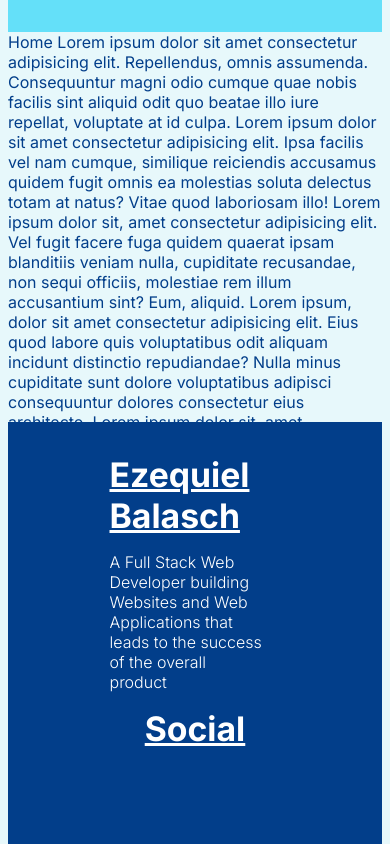
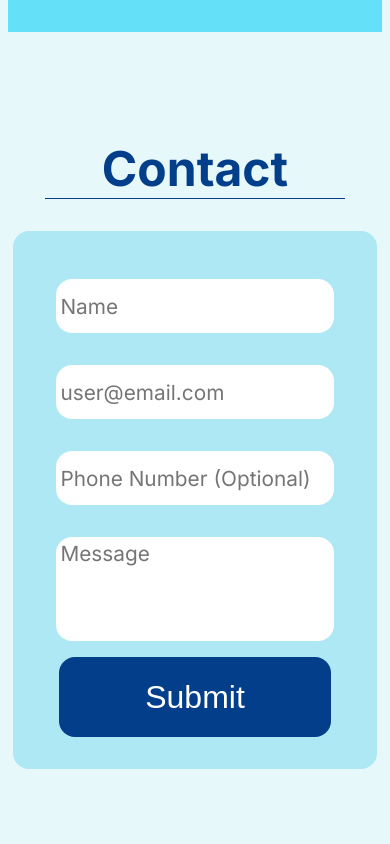
Before and after one commit to ezebalasch/Portfolio, a React (Vite) app: page / in a window 390 px wide. Shown: the part 3200-4044 px from the top of the page. Built offline with nearby package versions, Linux system fonts and the light colour scheme; some icons are missing; a web font is replaced by a local one.

Commit message:
Fix footer and add Contact component

```diff
--- a/package.json
+++ b/package.json
@@ -10,11 +10,15 @@
     "preview": "vite preview"
   },
   "dependencies": {
+    "@formspree/react": "^2.4.4",
+    "axios": "^1.4.0",
+    "nodemailer": "^6.9.4",
     "react": "^18.2.0",
     "react-awesome-reveal": "^4.2.5",
     "react-dom": "^18.2.0",
     "react-icons": "^4.10.1",
-    "react-router-dom": "^6.14.1"
+    "react-router-dom": "^6.14.1",
+    "sweetalert2": "^11.7.18"
   },
   "devDependencies": {
     "@types/react": "^18.2.14",
--- a/src/components/Contact/Contact.css
+++ b/src/components/Contact/Contact.css
@@ -2,4 +2,114 @@
 
 .contact {
   color: var(--color-primary);
+  height: 100vh;
+  position: relative;
+  display: flex;
+  flex-direction: column;
+  align-items: center;
+  justify-content: center;
+  padding: 0 6vh;
+  text-align: center;
 }
+
+.contact-header {
+  font-size: 3rem;
+  font-weight: 700;
+  border-bottom: 1px solid var(--color-primary);
+  width: 80%;
+}
+
+.contact-form-container {
+  background-color: var(--color-quinary);
+  border-radius: 1rem;
+  padding: 2rem;
+  margin-top: 2rem;
+  height: fit-content;
+  width: 80%;
+}
+
+.form {
+  display: flex;
+  align-items: center;
+  flex-direction: column;
+}
+
+input,
+textarea {
+  margin: 1rem;
+  width: 85%;
+  height: 3rem;
+  border-radius: 1rem;
+  border: 2px solid transparent;
+  font-family: "Inter", sans-serif;
+  color: var(--color-primary);
+  font-weight: 400;
+  font-size: 1.3rem;
+  transition: 0.2s linear;
+  resize: none;
+  outline: none;
+}
+
+.input-number {
+  -moz-appearance: textfield;
+  appearance: textfield;
+
+  &::-webkit-inner-spin-button,
+  &::-webkit-outer-spin-button {
+    -webkit-appearance: none;
+    margin: 0;
+  }
+
+  &[type="number"] {
+    -moz-appearance: textfield;
+    appearance: textfield;
+  }
+}
+
+textarea {
+  height: 6rem;
+}
+
+input:focus,
+textarea:focus {
+  border: 2px solid var(--color-primary);
+}
+
+.input-button {
+  background: var(--color-primary);
+  color: #fff;
+  cursor: pointer;
+  font-size: 2rem;
+  height: 5rem;
+  transition: 0.2s;
+  width: 17rem;
+  border-radius: 1rem;
+  border: none;
+}
+
+.input-button:hover {
+  background: transparent;
+  color: var(--color-primary);
+  border: 3px solid var(--color-primary);
+}
+
+.input-button:focus {
+  transform: scale(0.8);
+}
+
+.custom-title {
+  font-family: "Inter", sans-serif;
+}
+
+@media (max-width: 500px) {
+  .contact {
+    padding: 0;
+  }
+  .contact-form-container {
+    width: 80%;
+  }
+  input,
+  textarea {
+    width: 90%;
+  }
+}
--- a/src/components/Contact/Contact.jsx
+++ b/src/components/Contact/Contact.jsx
@@ -1,7 +1,123 @@
+import { useState } from "react";
+import Swal from "sweetalert2";
 import "./Contact.css";
 
+import { useForm, ValidationError } from "@formspree/react";
+
 const Contact = () => {
-  return <div className="contact">Contact</div>;
+  const [formData, setFormData] = useState({
+    name: "",
+    email: "",
+    number: "",
+    message: "",
+  });
+
+  const resetForm = () => {
+    setFormData({
+      name: "",
+      email: "",
+      number: "",
+      message: "",
+    });
+  };
+
+  const handleChange = (e) => {
+    const { name, value } = e.target;
+    setFormData((prevData) => ({
+      ...prevData,
+      [name]: value,
+    }));
+  };
+
+  const [state, handleSubmit] = useForm("mleydwok");
+
+  const handleFormSubmit = async (e) => {
+    e.preventDefault();
+    try {
+      await handleSubmit(e);
+      Swal.fire({
+        position: "top-end",
+        icon: "success",
+        title: "Your email has been sended",
+        showConfirmButton: false,
+        timer: 1500,
+        customClass: {
+          title: "custom-title",
+        },
+      });
+
+      resetForm();
+    } catch (error) {
+      Swal.fire({
+        icon: "error",
+        title: "Oops...",
+        text: "Something went wrong!",
+        footer: "Please try again",
+        customClass: {
+          title: "custom-title",
+        },
+      });
+    }
+  };
+
+  return (
+    <div className="contact">
+      <div className="contact-header">Contact</div>
+      <div className="contact-form-container">
+        <form className="form" onSubmit={handleFormSubmit}>
+          <input
+            className="input-name"
+            type="text"
+            name="name"
+            placeholder="Name"
+            value={formData.name}
+            onChange={handleChange}
+            required
+          />
+          <input
+            className="input-email"
+            type="email"
+            name="email"
+            placeholder="user@email.com"
+            value={formData.email}
+            onChange={handleChange}
+            required
+          />
+          <input
+            className="input-number"
+            type="number"
+            name="number"
+            placeholder="Phone Number (Optional)"
+            value={formData.number}
+            onChange={handleChange}
+          />
+          <textarea
+            className="input-textarea"
+            name="message"
+            cols={15}
+            rows={5}
+            placeholder="Message"
+            value={formData.message}
+            onChange={handleChange}
+            required
+          />
+          <ValidationError prefix="Email" field="email" errors={state.errors} />
+          <ValidationError
+            prefix="Message"
+            field="message"
+            errors={state.errors}
+          />
+          <button
+            className="input-button"
+            type="submit"
+            disabled={state.submitting}
+          >
+            Submit
+          </button>
+        </form>
+      </div>
+    </div>
+  );
 };
 
 export default Contact;
--- a/src/components/Footer/Footer.css
+++ b/src/components/Footer/Footer.css
@@ -16,10 +16,9 @@
   display: flex;
   align-items: center;
   justify-content: space-around;
-  flex-wrap: wrap;
   padding: 1rem;
   height: 70%;
-  z-index: -3;
+  z-index: 1;
 }
 
 .first-column {
@@ -83,3 +82,9 @@
   display: flex;
   height: 30%;
 }
+
+@media (max-width: 992px) {
+  .table-footer {
+    padding: 0;
+  }
+}
--- a/src/components/Footer/Footer.jsx
+++ b/src/components/Footer/Footer.jsx
@@ -5,7 +5,6 @@ import { Fade } from "react-awesome-reveal";
 const Footer = () => {
   return (
     <div className="footer-container">
-      <Fade direction="up" cascade>
       <div className="table-footer">
         <div className="first-column">
           <span>Ezequiel Balasch</span>
@@ -38,7 +37,6 @@ const Footer = () => {
           </div>
         </div>
       </div>
-      </Fade>
       <div className="bottom-data">© Copyright 2023</div>
     </div>
   );
--- a/src/components/Home/Home.jsx
+++ b/src/components/Home/Home.jsx
@@ -2,6 +2,7 @@ import "./Home.css";
 import { Fade } from "react-awesome-reveal";
 import Dropdown from "./Dropdown/Dropdown";
 import ProfileCard from "./ProfileCard/ProfileCard";
+import Contact from "../Contact/Contact";
 
 const Home = () => {
   return (
@@ -25,25 +26,7 @@ const Home = () => {
       </div>
       <div className="projects-container">row</div>
 
-      <div className="home">
-        Home Lorem ipsum dolor sit amet consectetur adipisicing elit.
-        Repellendus, omnis assumenda. Consequuntur magni odio cumque quae nobis
-        facilis sint aliquid odit quo beatae illo iure repellat, voluptate at id
-        culpa. Lorem ipsum dolor sit amet consectetur adipisicing elit. Ipsa
-        facilis vel nam cumque, similique reiciendis accusamus quidem fugit
-        omnis ea molestias soluta delectus totam at natus? Vitae quod laboriosam
-        illo! Lorem ipsum dolor sit, amet consectetur adipisicing elit. Vel
-        fugit facere fuga quidem quaerat ipsam blanditiis veniam nulla,
-        cupiditate recusandae, non sequi officiis, molestiae rem illum
-        accusantium sint? Eum, aliquid. Lorem ipsum, dolor sit amet consectetur
-        adipisicing elit. Eius quod labore quis voluptatibus odit aliquam
-        incidunt distinctio repudiandae? Nulla minus cupiditate sunt dolore
-        voluptatibus adipisci consequuntur dolores consectetur eius architecto.
-        Lorem ipsum dolor sit, amet consectetur adipisicing elit. Qui molestiae
-        cupiditate eveniet quis porro exercitationem, ullam magni dolores.
-        Consequatur corrupti exercitationem dolorum quod. Repellendus
-        consequatur, voluptatum nisi quibusdam cupiditate perferendis.
-      </div>
+      <Contact />
     </>
   );
 };
```
Also changed, not shown: 1 other file (tests, documents, lock files or other folders). Lines whose indentation alone changed are shown as unchanged.
